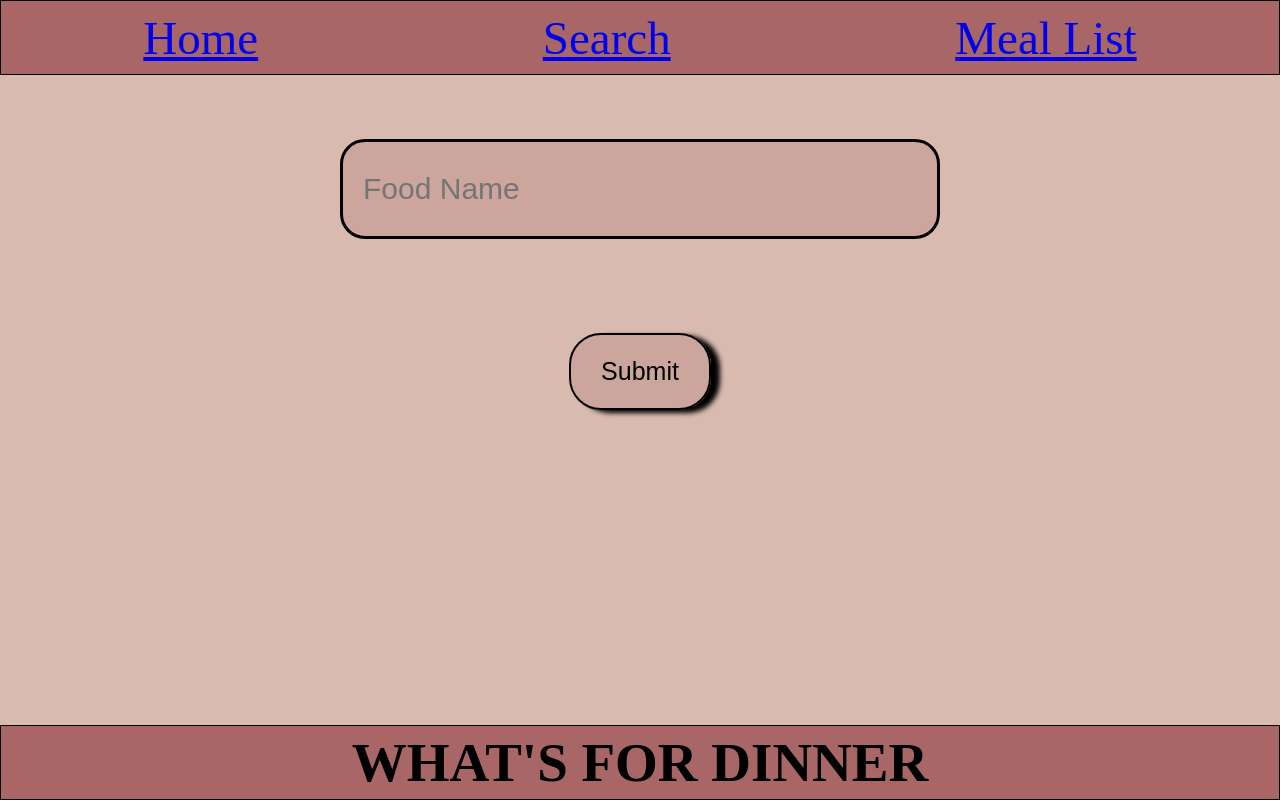
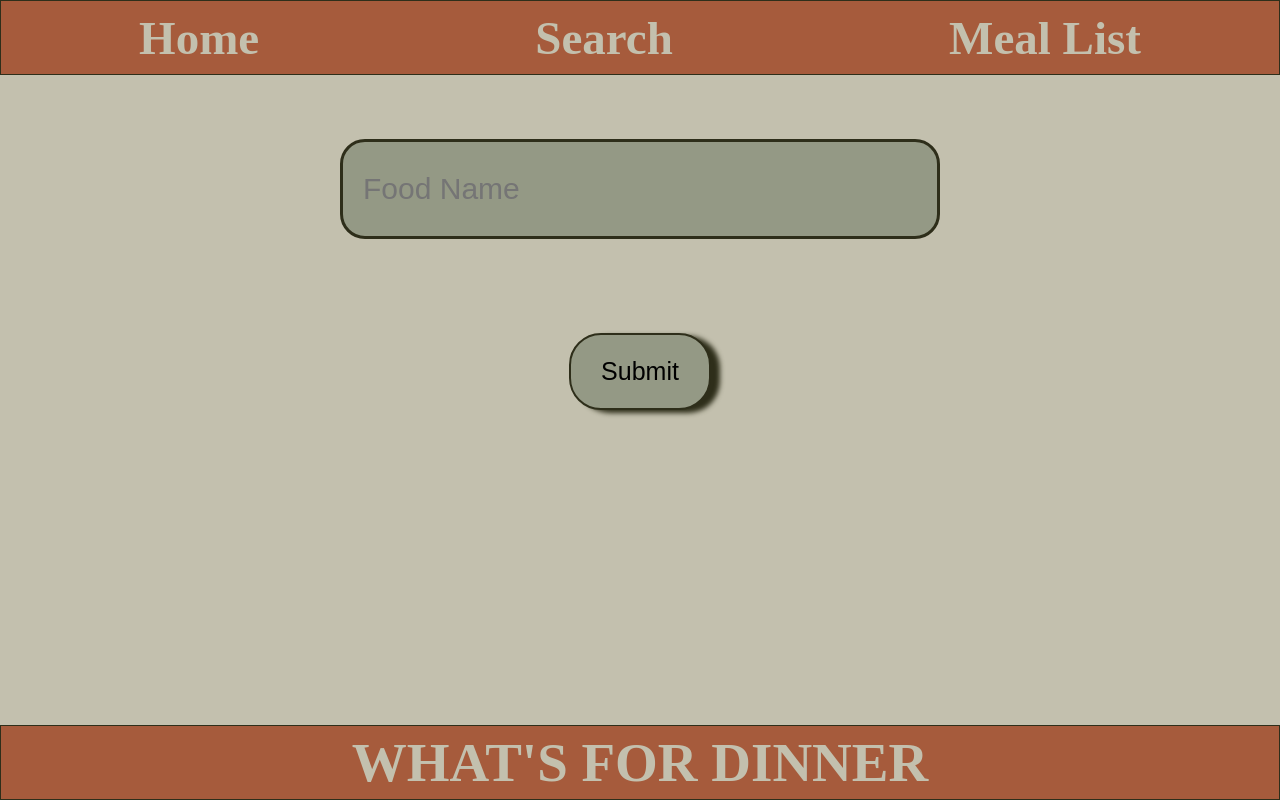
Before and after one commit to lauradaybell/vschool-assignments, a React (Create React App) app in the folder react/whats-for-dinner/: page /meals in a window 1280 px wide. Built offline with nearby package versions, Linux system fonts and the light colour scheme.

Commit message:
meal list

```diff
--- a/react/whats-for-dinner/src/App.css
+++ b/react/whats-for-dinner/src/App.css
@@ -2,6 +2,34 @@
     box-sizing: border-box;
     margin: 0;
     padding: 0
+}
+.route {
+    color: #C3C0AE;
+    text-decoration: none;
+}
+.link {
+    background-color: #A65B3C;
+    text-decoration: none;
+    width: 84px;
+    height: 50px;
+    display: flex;
+    margin: auto;
+    border-radius: 40px;
+    border: 2px solid #2E2E1A;
+
+}
+a {
+    color: #2E2E1A;
+    text-decoration: none;
+    font-weight:bold;
+}
+.title {
+    font-size: 30px;
+    padding: 10px;
+}
+.ingredients {
+    padding: 10px;
+    font-size: 18px;
 }
 
 nav {
@@ -9,27 +37,38 @@ nav {
     flex-direction: column;
     text-align: center;
     height: 165px;
-    border: 1px solid black;
-    background-color: #a96666;
+    border: 1px solid #2E2E1A;
+    background-color: #A65B3C;
     font-size: 43px;
+    color: #C3C0AE;
 
 }
 .saveButton {
-    border: 1px solid black;
+    border: 1px solid #2E2E1A;
     width: 122px;
     height: 30px;
     border-radius: 30px;
+    background-color: #A65B3C;
+    border: 2px solid #2E2E1A;
+    display: flex;
+    margin: auto;
+    text-align: center;
+    padding-left: 38px;
+    font-size: 18px;
+    margin-top: 10px;
+    color: #2E2E1A;
 }
 body {
-    background-color: #d8baae;
+    background-color: #C3C0AE;
 }
 .cards {
-    border: 10px solid rebeccapurple;
+    border: 10px solid #2E2E1A;
     border-radius: 20px;
     padding: 20px;
     text-align: center;
     display: flex;
     flex-direction: column;
+    background-color: #949985;
 }
 
 
@@ -41,26 +80,21 @@ img {
     width: 77%;
     margin-left: 31px;
     display: inline-block;
+    margin-bottom: 180px;
+}
 
-}
-.secondPic {
-    width: 78%;
-    margin-left: 30px;
-    margin-top: 10px;
-    margin-bottom: 180px;
-
-}
 .footer {
     position: absolute;
     bottom: 0;
     width: 100%;
     height: 180px;
-    border: 1px solid black;
-    background-color: #a96666;
+    border: 1px solid #2E2E1A;
+    background-color: #A65B3C;
     display: flex;
     flex-direction: column;
     text-align: center;
     font-size: 44px;
+    color: #C3C0AE;
 }
 
 
@@ -76,17 +110,14 @@ form {
     border-radius: 32px;
     font-size: 25px;
     margin-top: 24px;
-    background-color: #a9666640;
-    border: 2px solid black;
-    box-shadow: 9px 3px 5px black;
+    background-color: #949985;
+    border: 2px solid #2E2E1A;
+    box-shadow: 9px 3px 5px #2E2E1A;
     margin-bottom: 10px;
 
 }
 .input {
-
     text-align: center;
-
-
 }
 input {
     border-radius: 25px;
@@ -96,8 +127,8 @@ input {
     margin-bottom: 10px;
     height: 100px;
     font-size: 30px;
-    background-color: #a9666640;
-    border: 3px solid black;
+    background-color: #949985;
+    border: 3px solid #2E2E1A;
 }
 main {
     position: relative;
@@ -118,17 +149,18 @@ main {
 
 .returnedImg {
     width: 135px;
-    margin-left: 25px;
-    margin-bottom: 20px;
-    margin-top: 5px;
+    display: flex;
+    margin: auto;
+    padding: 18px;
 }
 
 @media (min-width: 740px) {
     .footer {
         height: 78px;
     }
-    .secondPic {
-        margin-bottom: 78px;
+    .firstPic {
+        display: flex;
+        margin: auto;
     }
     nav {
         height: 75px;
@@ -138,8 +170,8 @@ main {
         flex-direction: row;
         justify-content: space-around;
         margin-bottom: 10px;
+    }
 
-    }
     .randomMeal {
         grid-template-columns: 1fr 1fr;
         padding-bottom: 90px;
@@ -150,53 +182,22 @@ main {
 @media (min-width: 955px) {
 
     input {
-        border-radius: 25px;
-        padding: 20px;
         width: 600px;
-        margin-bottom: 10px;
-        height: 100px;
-        font-size: 30px;
-        background-color: #a9666640;
-        border: 3px solid black;
     }
     .submitButton {
         margin-top: 84px;
     }
-    input {
-        border-radius: 25px;
-        padding: 20px;
-        width: 600px;
-        margin-bottom: 10px;
-        height: 100px;
-        font-size: 30px;
-        background-color: #a9666640;
-        border: 3px solid black;
-    }
+
     .randomMeal{
-
         grid-template-columns: 1fr 1fr 1fr;
         grid-gap: 5px;
         padding-bottom: 100px;
     }
 
-    .returnedImg {
-        width: 135px;
-        margin-left: 25px;
-        margin-bottom: 20px;
-        margin-top: 5px;
-    }
-    nav {
-        height: 75px;
-        font-size: 47px;
-        align-items: center;
-        width: 100%;
-
-    }
     .footer {
         display: flex;
         justify-content: space-around;
-        border: 1px solid black;
-        background-color: #a96666;
+        border: 1px solid #2E2E1A;
         height: 75px;
         font-size: 47px;
         align-items: center;
@@ -212,9 +213,7 @@ main {
     .firstPic {
         display: block;
         margin: auto;
+        padding-bottom: 100px;
     }
-    .secondPic {
-        display: block;
-        margin: auto;
-    }
+
 }
--- a/react/whats-for-dinner/src/App.js
+++ b/react/whats-for-dinner/src/App.js
@@ -16,8 +16,8 @@ const App = () => {
             <Navbar />
             <Switch className='content'>
                 <Route exact path='/' component={MealHome}/>
-                <Route path ='/meals' component={Meals} />
-                <Route path = '/mealList' component={MealList} />
+                <Route  path ='/meals' component={Meals} />
+                <Route  path = '/mealList' component={MealList} />
             </Switch>
             <Footer />
         </main>
--- a/react/whats-for-dinner/src/components/Meal.js
+++ b/react/whats-for-dinner/src/components/Meal.js
@@ -6,15 +6,19 @@ const Meal = (props) => {
         title: props.title,
         ingredients: props.ingredients,
         href: props.href,
-        img:props.thumbnail
+        thumbnail:props.thumbnail
     }
     return (
         <div className='cards'>
 
-            <h3>{props.title}</h3>
-            <p>{props.ingredients}</p>
-            <a href={props.href}>Click for Recipe</a>
-            <img className= 'returnedImg' src={props.thumbnail} alt="pic"/>
+            <h3 className='title'>{props.title}</h3>
+            <p className= 'ingredients'>{props.ingredients}</p>
+            {
+                props.thumbnail !== ''? <img className= 'returnedImg' src={props.thumbnail} alt="pic"/> : null
+            }
+
+            <button className = 'link'><a href={props.href}>Click for Recipe</a></button>
+
 
             {
                 props.showButton === "true"
--- a/react/whats-for-dinner/src/components/MealHome.js
+++ b/react/whats-for-dinner/src/components/MealHome.js
@@ -5,7 +5,7 @@ const MealHome = () => {
         <div>
             <div>
                 <img className="firstPic" src="https://images.unsplash.com/photo-1498837167922-ddd27525d352?ixlib=rb-1.2.1&ixid=eyJhcHBfaWQiOjEyMDd9&w=1000&q=80" alt="food"/>
-                <img className='secondPic' src="http://static.asiawebdirect.com/m/bangkok/portals/bangkok-com/homepage/food-top10/pagePropertiesImage/thai-som-tum.jpg.jpg" alt="food"/>
+                {/* <img className='secondPic' src="http://static.asiawebdirect.com/m/bangkok/portals/bangkok-com/homepage/food-top10/pagePropertiesImage/thai-som-tum.jpg.jpg" alt="food"/> */}
             </div>
         </div>
     )
--- a/react/whats-for-dinner/src/components/Navbar.js
+++ b/react/whats-for-dinner/src/components/Navbar.js
@@ -6,9 +6,9 @@ const Navbar = () =>{
 
     return (
         <nav>
-            <Link to='/'>Home</Link>
-            <Link to='/meals'>Search</Link>
-            <Link to='/mealList'>Meal List</Link>
+            <Link className='route' to='/'>Home</Link>
+            <Link className='route' to='/meals'>Search</Link>
+            <Link className='route' to='/mealList'>Meal List</Link>
         </nav>
     )
 }
```
